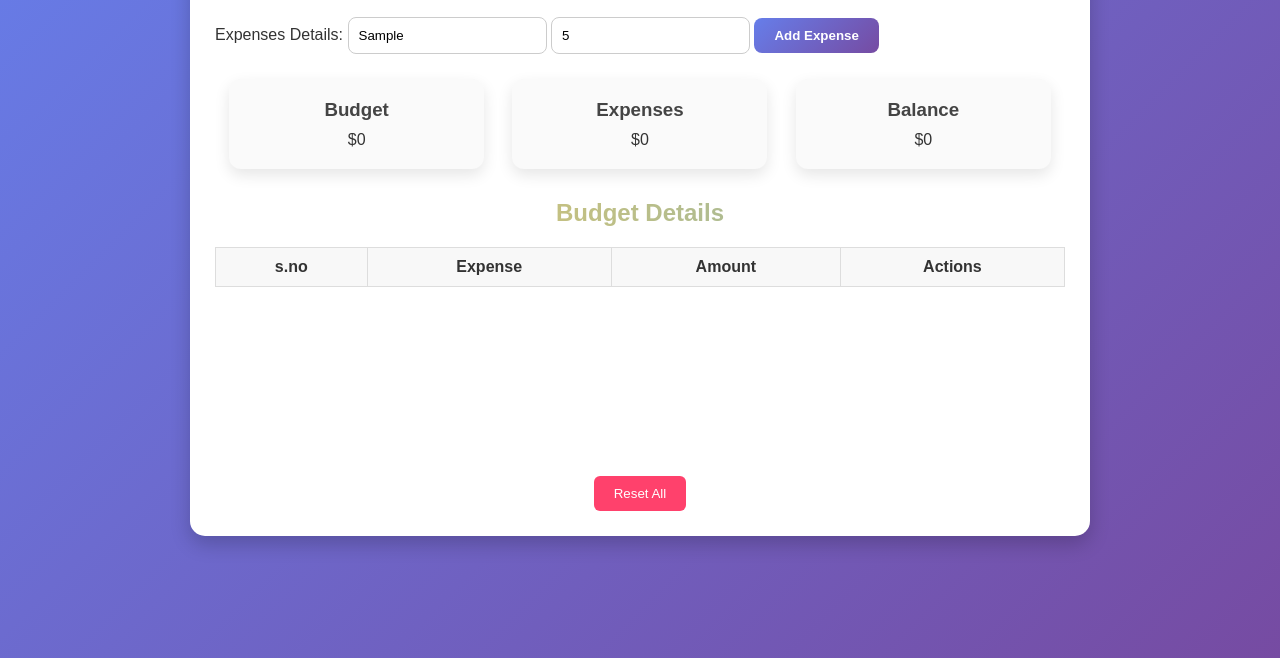
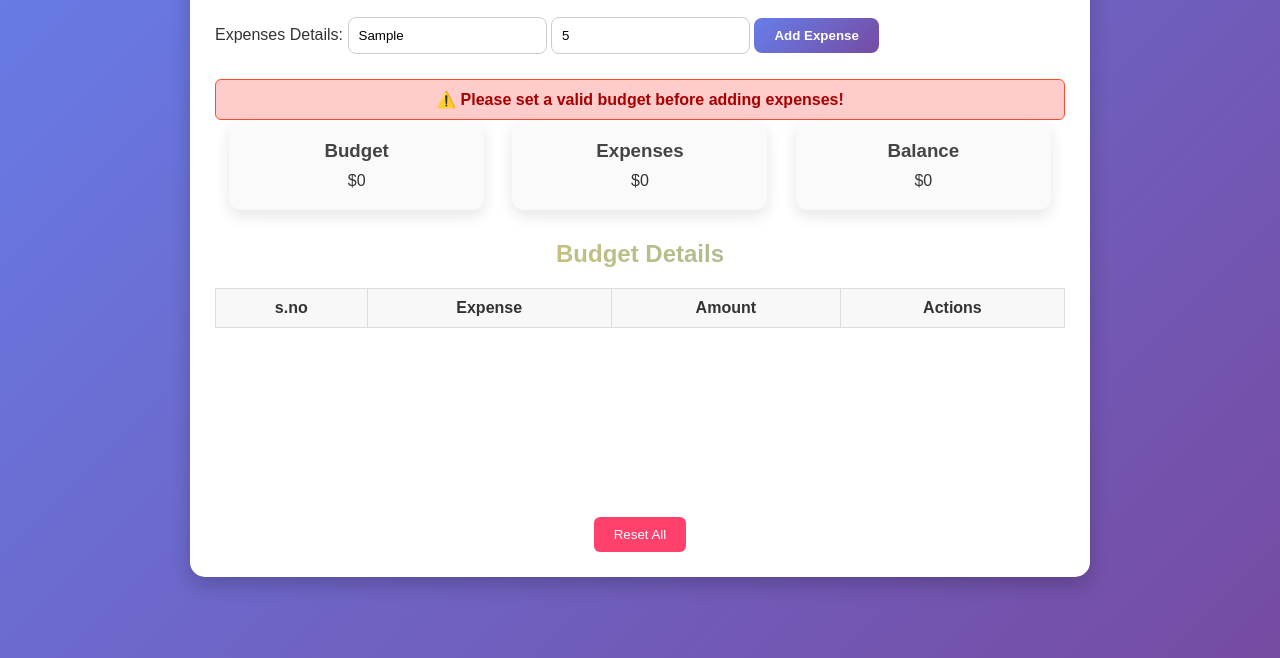
Before and after one commit to dhanalakshmi4008/Expense-tracker, a plain HTML site: page index.html in a window 1280 px wide. Both pictures are taken after typing "Sample", "5" into the empty fields and a click on the button "Add Expense". Shown: the part 142-800 px from the top of the page. Drawn offline with nearby package versions, Linux system fonts and the light colour scheme.

Commit message:
udated notifications

```diff
--- a/index.html
+++ b/index.html
@@ -25,6 +25,9 @@
         <button onclick="addExpense()">Add Expense</button>
       </div>
     </div>
+    <!-- Notification Box -->
+<div id="notification" class="notification"></div>
+
 
     <!-- Summary Cards -->
     <div class="summary">
--- a/script.js
+++ b/script.js
@@ -13,19 +13,24 @@ function addExpense() {
   const amount = parseFloat(document.getElementById("expense-amount").value);
 
   if (name === "" || isNaN(amount) || amount <= 0) {
-    alert("Please enter valid expense details.");
+    showNotification("❌ Please enter valid expense details.");
+    return;
+  }
+
+  if (budget <= 0) {
+    showNotification("⚠️ Please set a valid budget before adding expenses!");
     return;
   }
 
   const totalExpenses = expenses.reduce((sum, e) => sum + e.amount, 0);
   const balance = budget - totalExpenses;
 
-  // 🚨 New Check: Expense should not exceed balance
   if (amount > balance) {
-    alert("⚠️ Expense exceeds available balance!");
+    showNotification(`⚠️ Expense exceeds balance! Only $${balance} left.`);
     return;
   }
 
+  // Add expense
   expenses.push({ id: ++expenseId, name, amount });
   document.getElementById("expense-name").value = "";
   document.getElementById("expense-amount").value = "";
@@ -33,6 +38,21 @@ function addExpense() {
   renderExpenses();
   updateSummary();
   updateChart();
+
+  // Success message
+  showNotification("✅ Expense added successfully!", "success");
+}
+
+function showNotification(message, type = "error") {
+  const box = document.getElementById("notification");
+  box.innerText = message;
+  box.className = `notification ${type}`;
+  box.style.display = "block";
+
+  // Hide automatically after 3 seconds
+  setTimeout(() => {
+    box.style.display = "none";
+  }, 3000);
 }
 
 
--- a/style.css
+++ b/style.css
@@ -83,6 +83,33 @@ h1, h2 {
   transform: translateY(-2px);
   box-shadow: 0px 6px 12px rgba(0,0,0,0.2);
 }
+.notification {
+  display: none;
+  margin-top: 10px;
+  padding: 10px;
+  border-radius: 6px;
+  font-weight: bold;
+  text-align: center;
+  animation: fadeIn 0.3s ease-in-out;
+}
+
+.notification.error {
+  background-color: #ffcccc;
+  color: #a70000;
+  border: 1px solid #ff4b2b;
+}
+
+.notification.success {
+  background-color: #ccffcc;
+  color: #006600;
+  border: 1px solid #28a745;
+}
+
+@keyframes fadeIn {
+  from { opacity: 0; transform: translateY(-5px); }
+  to { opacity: 1; transform: translateY(0); }
+}
+
 
 .summary {
   display: flex;
```
